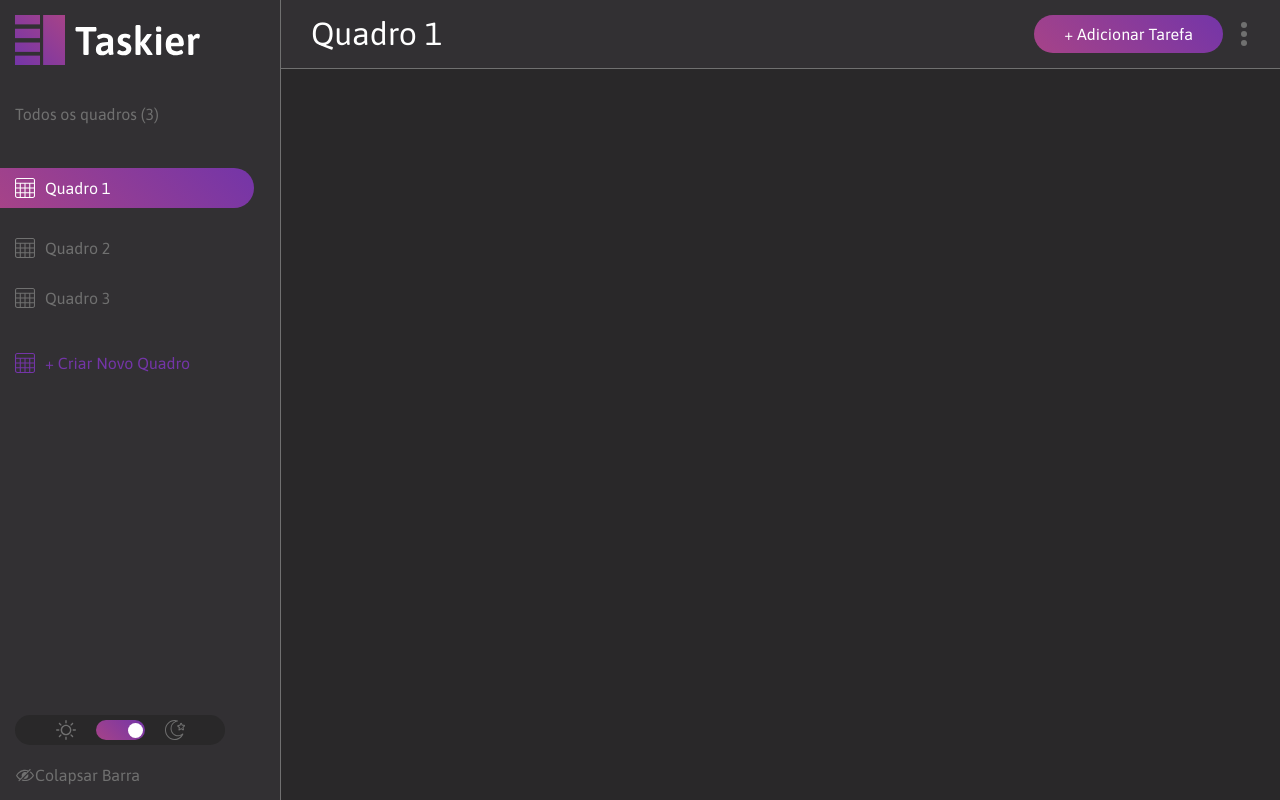
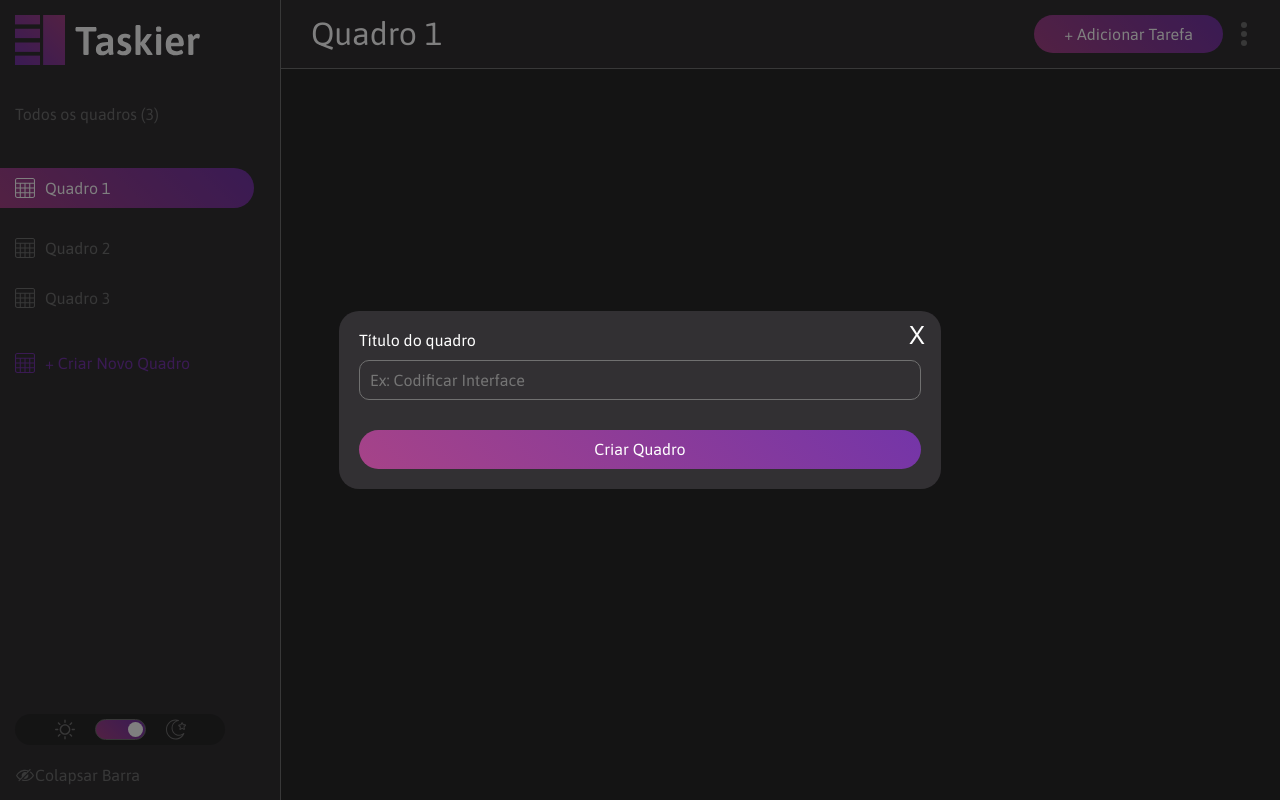
Before and after one commit to Rafael-Uliana-Silva/taskier, a React (Vite) app in the folder frontend/: page / in a window 1280 px wide. Both pictures are taken after a click on the element "+ Criar Novo Quadro". Built offline with nearby package versions, Linux system fonts and the light colour scheme.

Commit message:
Modals de tarefas e sidebar adicionados

```diff
--- a/frontend/src/App.jsx
+++ b/frontend/src/App.jsx
@@ -2,19 +2,27 @@ import React from 'react'
 import Home from './components/Home.jsx'
 import Header from './components/Header/Header.jsx'
 import Sidebar from './components/Sidebar/Sidebar.jsx'
+import Modal from './components/Modal/Modal.jsx'
 
 const App = () => {
   const [recolherSide, setRecolherSide] = React.useState(false);
-
   const toggleSidebar = () => {
     setRecolherSide(!recolherSide)
   }
+  const [modalAberto, setModalAberto] = React.useState(false);
+  const [modalType, setModalType] = React.useState(null)
+  const abrirModal = (type) => {
+    setModalType(type);
+    setModalAberto(true);
+  }
+  const fecharModal = () => setModalAberto(false)
 
   return (
     <div>
-      <Sidebar recolherSide={recolherSide} toggleSidebar={toggleSidebar}/>
-      <Header recolherSide={recolherSide}/>
+      <Sidebar recolherSide={recolherSide} toggleSidebar={toggleSidebar} abrirModal={() => abrirModal("quadro")}/>
+      <Header recolherSide={recolherSide} abrirModal={() => abrirModal("tarefa")}/>
       <Home />
+      {modalAberto && <Modal fecharModal={fecharModal} type={modalType}/>}
     </div>
   )
 }
--- a/frontend/src/components/Header/Header.jsx
+++ b/frontend/src/components/Header/Header.jsx
@@ -2,12 +2,12 @@ import React from 'react'
 import PropTypes from "prop-types"
 import { MainHeader, ButtonContainer, IconOption } from "./HeaderStyle.jsx"
 
-const Header = ({ recolherSide }) => {
+const Header = ({ recolherSide, abrirModal }) => {
   return (
     <MainHeader recolherSide={recolherSide}>
       <h1>Quadro 1</h1>
       <ButtonContainer >
-        <button className='btn'>+ Adicionar Tarefa</button>
+        <button className='btn' onClick={abrirModal}>+ Adicionar Tarefa</button>
         <IconOption />
       </ButtonContainer>
     </MainHeader>
@@ -16,6 +16,7 @@ const Header = ({ recolherSide }) => {
 
 Header.propTypes = {
   recolherSide: PropTypes.bool.isRequired,
+  abrirModal: PropTypes.bool.isRequired,
 };
 
 export default Header;
--- /dev/null
+++ b/frontend/src/components/Modal/FormQuadro.jsx
@@ -0,0 +1,16 @@
+import React from 'react'
+import { ModalForm, BtnCriar } from './FormStyle'
+
+const FormQuadro = () => {
+  return (
+    <ModalForm action='#'>
+      <label htmlFor="title">Título do quadro</label>
+      <input type="text" placeholder='Ex: Codificar Interface'/>
+      <BtnCriar className='btn'>
+        <p>Criar Quadro</p>
+      </BtnCriar>
+    </ModalForm>
+  )
+}
+
+export default FormQuadro
--- /dev/null
+++ b/frontend/src/components/Modal/FormStyle.jsx
@@ -0,0 +1,20 @@
+import styled from "styled-components";
+
+const ModalForm = styled.form`
+  display: flex;
+  flex-direction: column;
+  input {
+    width: 540px;
+  }
+`
+
+const BtnCriar = styled.button`
+
+`
+
+const BtnSubTask = styled.button`
+  margin-top: 15px;
+  margin-bottom: 45px;
+`
+
+export {ModalForm, BtnCriar, BtnSubTask}
--- /dev/null
+++ b/frontend/src/components/Modal/FormTarefa.jsx
@@ -0,0 +1,23 @@
+import React from 'react'
+import { ModalForm, BtnCriar, BtnSubTask } from './FormStyle'
+
+const FormTarefa = () => {
+  return (
+    <ModalForm >
+      <label htmlFor="task">Título da tarefa</label>
+      <input type="text" placeholder='Ex: Codificar Interface'/>
+      <label htmlFor="desc">Descrição</label>
+      <textarea name="desc" id="desc"  placeholder='Ex: Terminar o código da interface da aplicação'></textarea>
+      <label htmlFor="Title">Subtarefas</label>
+      <input type="text" placeholder='Ex: Codificar Interface'/>
+      <BtnSubTask className='btn alt'>
+        <p>Adicionar Subtarefa </p>
+      </BtnSubTask>
+      <BtnCriar className='btn'>
+        <p>Criar Tarefa</p>
+      </BtnCriar>
+    </ModalForm>
+  )
+}
+
+export default FormTarefa
--- /dev/null
+++ b/frontend/src/components/Modal/Modal.jsx
@@ -0,0 +1,86 @@
+import React from 'react'
+import styled, { keyframes } from 'styled-components'
+import PropTypes from "prop-types";
+import FormQuadro from './FormQuadro';
+import FormTarefa from './FormTarefa';
+
+const slideDown = keyframes`
+  from {
+    transform: translateY(-20%);
+    opacity: 0;
+  }
+  to {
+    transform: translateY(0);
+    opacity: 1;
+  }
+`
+
+const ModalContainer = styled.div`
+  position: fixed;
+  top: 0;
+  left: 0;
+  width: 100%;
+  height: 100%;
+  display: flex;
+  justify-content: center;
+  align-items: center;
+  background-color: rgba(0, 0, 0, 0.5);
+  z-index: 10;
+`
+
+const ModalContent = styled.div`
+  display: flex;
+  flex-direction: column;
+  position: relative;
+  background: #323033;
+  padding: 20px;
+  color: #fff;
+  border-radius: 20px;
+  font-family: inter;
+  animation: ${slideDown} 0.3s ease-out;
+`
+
+const CloseButton = styled.button`
+  font-family: Inter;
+  color: #fff;
+  position: absolute;
+  top: 10px;
+  right: 10px;
+  background: none;
+  border: none;
+  font-size: 24px;
+  cursor: pointer;
+  transition: 0.5s;
+  &&:hover {
+    text-shadow: 0px 0px 6px #fff;
+  }
+`;
+
+const Modal = ({ fecharModal, type }) => {
+  const clickOutside = (event) => {
+    if (event.target === event.currentTarget) {
+      fecharModal()
+    }
+  }
+
+  return (
+    <ModalContainer onClick={clickOutside}>
+      <ModalContent >
+        <CloseButton onClick={fecharModal}>X</CloseButton>
+        {type === 'quadro' && (
+          <FormQuadro />
+        )}
+        {type === 'tarefa' && (
+          <FormTarefa />
+        )}
+      </ModalContent>
+    </ModalContainer>
+  )
+}
+
+Modal.propTypes = {
+  fecharModal: PropTypes.func.isRequired,
+  type: PropTypes.func.isRequired,
+};
+
+export default Modal
--- a/frontend/src/components/Sidebar/Sidebar.jsx
+++ b/frontend/src/components/Sidebar/Sidebar.jsx
@@ -3,7 +3,7 @@ import PropTypes from "prop-types";
 import { StyledSidebar, QuadrosContainer, StyledLogo, StyledList, IcnQuadro, SwitchTheme, ThemeSlider } from './SidebarStyle.jsx';
 import { icnQuadroRoxo, icnHide, icnLight, icnDark } from "./SidebarIcons.jsx";
 
-const Sidebar = ({ recolherSide, toggleSidebar }) => {
+const Sidebar = ({ recolherSide, toggleSidebar, abrirModal }) => {
   return (
     <StyledSidebar recolherSide={recolherSide}>
       {!recolherSide && (
@@ -17,7 +17,7 @@ const Sidebar = ({ recolherSide, toggleSidebar }) => {
           </StyledList>
           <p>
             <img src={icnQuadroRoxo} alt="Quadro" />
-            <span>+ Criar Novo Quadro</span>
+            <span onClick={abrirModal}>+ Criar Novo Quadro</span>
           </p>
         </QuadrosContainer>
       )}
@@ -40,6 +40,7 @@ const Sidebar = ({ recolherSide, toggleSidebar }) => {
 Sidebar.propTypes = {
   recolherSide: PropTypes.bool.isRequired,
   toggleSidebar: PropTypes.func.isRequired,
+  abrirModal: PropTypes.func.isRequired,
 };
 
 export default Sidebar;
--- a/frontend/src/global.css
+++ b/frontend/src/global.css
@@ -204,7 +204,7 @@ html {
   background-color: #292829;
 }
 
-p, h1, h2, h3, a, span, li {
+p, h1, h2, h3, a, span, li, label, input, textarea {
   color: #fff;
   font-family: Asap;
 }
@@ -238,6 +238,32 @@ p {
   transition: 0.3s;
 }
 
+.alt {
+  background: #fff;
+}
+
+.alt p {
+  color: #A64388;
+}
+
 .btn:hover {
   box-shadow: 0 0 8px rgba(166,67,136,0.4), 0 0 16px rgba(166,67,136,0.3), 0 0 24px rgba(166,67,136,0.2);
 }
+
+.alt:hover {
+  box-shadow: 0 0 8px rgba(255,255,255, 0.4), 0 0 16px rgba(255,255,255, 0.3), 0 0 24px rgba(255,255,255, 0.2)
+}
+
+input, textarea {
+  border: 1px solid #707070;
+  border-radius: 10px;
+  padding: 10px;
+  background: none;
+  outline: none;
+  margin-bottom: 30px;
+  margin-top: 10px;
+}
+
+textarea {
+  resize: vertical;
+}
```
